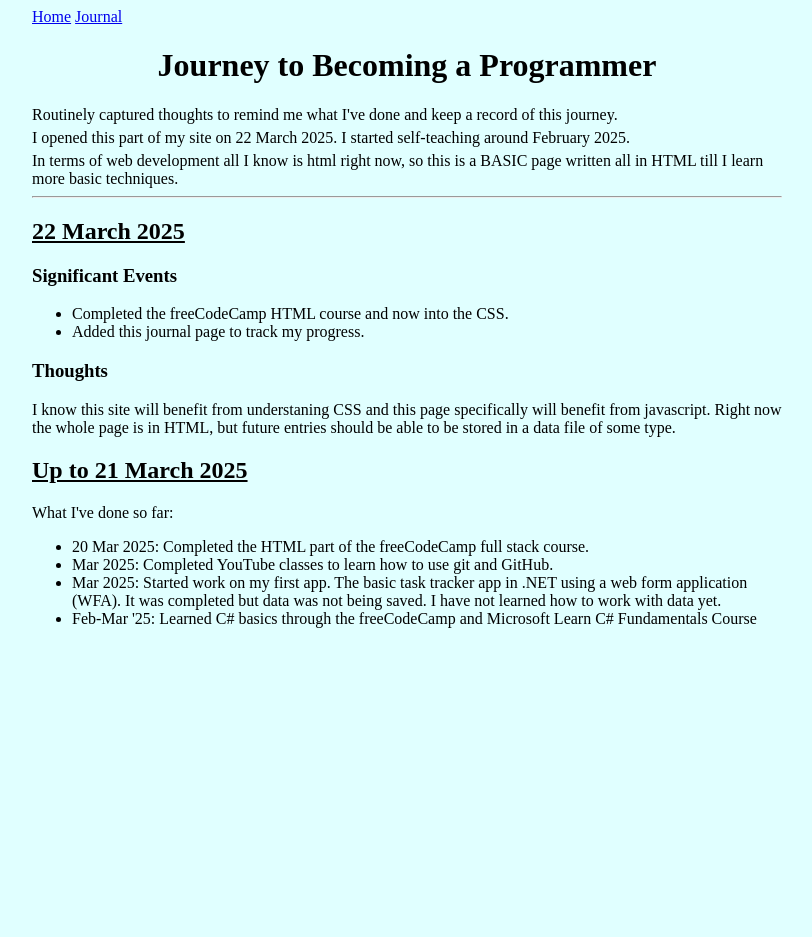
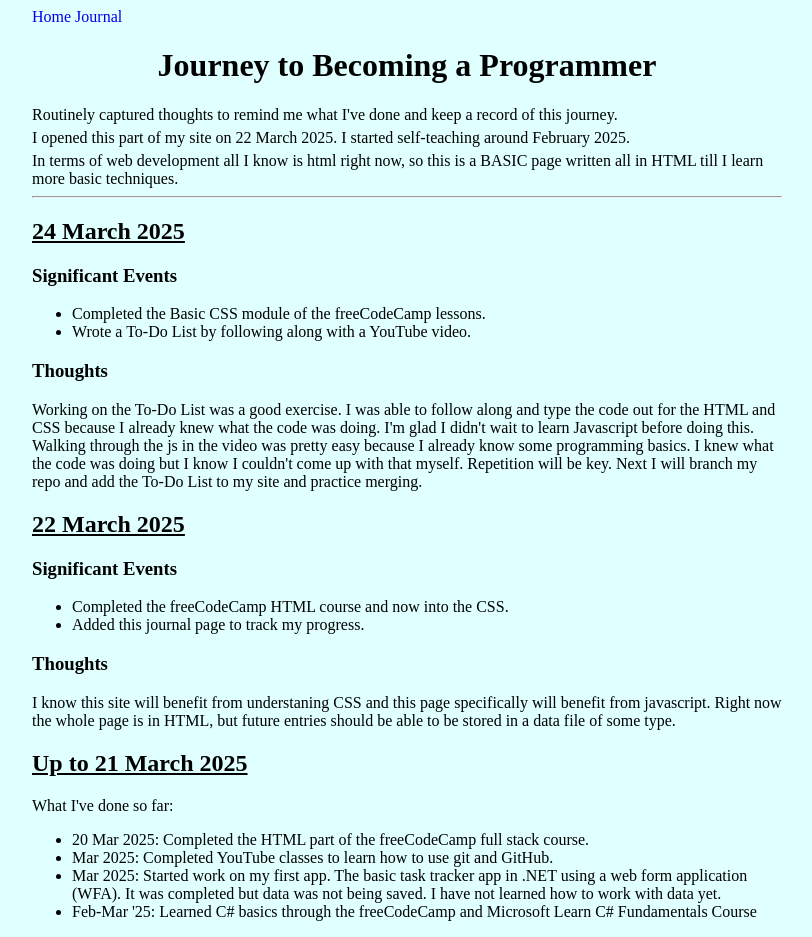
Before and after one commit to mkchank3210/mkchank3210.github.io, a plain HTML site: page journal.html in a window 1280 px wide. Shown: the whole page, without its empty margins (233-1045 px from the left). Before the commit the page ends 800 px from the top, so only its background shows below. Drawn offline with Linux system fonts and the light colour scheme.

Commit message:
update blog and some css changes

```diff
--- a/journal.html
+++ b/journal.html
@@ -16,6 +16,18 @@
     <p>In terms of web development all I know is html right now, so this is a BASIC page written all in
         HTML till I learn more basic techniques.</p>
     <hr>
+    <h2>24 March 2025</h2>
+    <h3>Significant Events</h3>
+    <ul>
+        <li>Completed the Basic CSS module of the freeCodeCamp lessons.</li>
+        <li>Wrote a To-Do List by following along with a YouTube video.</li>
+    </ul>
+    <h3>Thoughts</h3>
+    Working on the To-Do List was a good exercise.  I was able to follow along and type the code out for the HTML
+    and CSS because I already knew what the code was doing.  I'm glad I didn't wait to learn Javascript before doing this.
+    Walking through the js in the video was pretty easy because I already know some programming basics.
+    I knew what the code was doing but I know I couldn't come up with that myself.  Repetition will be key.
+    Next I will branch my repo and add the To-Do List to my site and practice merging.
     <h2>22 March 2025</h2>
     <h3>Significant Events</h3>
     <ul>
--- a/styles.css
+++ b/styles.css
@@ -21,3 +21,12 @@ p {
     margin-top: 5px;
     margin-bottom: 5px;
 }
+
+a {
+    text-decoration: none;
+}
+
+a:hover {
+    text-decoration: underline;
+    color:blueviolet;
+}
```
Also changed, not shown: index.html (+1 -1 lines).
